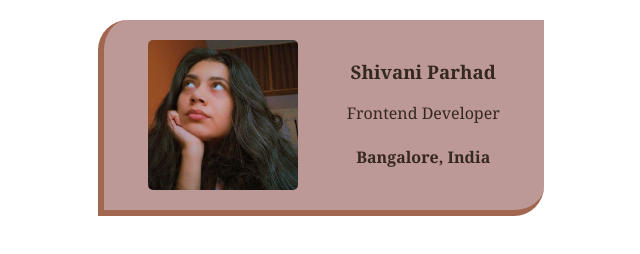
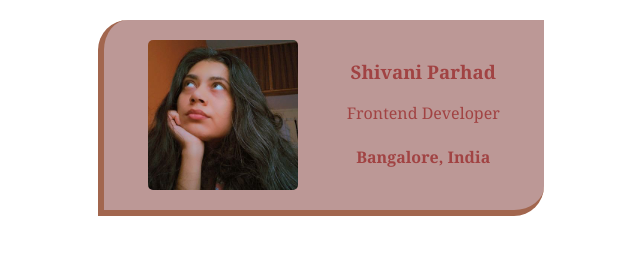
Before and after one commit to ShivaniKp911/business-card, a website built with Vite: page index.html in a window 1280 px wide. Shown: the whole page, without its empty margins (319-959 px from the left). Built offline with nearby package versions, Linux system fonts and the light colour scheme.

Commit message:
Changed the font color
Updated the font color of the card text.

```diff
--- a/styles.css
+++ b/styles.css
@@ -24,7 +24,7 @@ body {
     justify-content: space-around;
     text-align: center;
     background: #BC9896;
-    color: #35281E;
+    color: #a14343;
     border-bottom: 6px solid #A2664E;
      border-left: 6px solid #A2664E;
     border-radius: 30px 0px 30px 0px;
```
